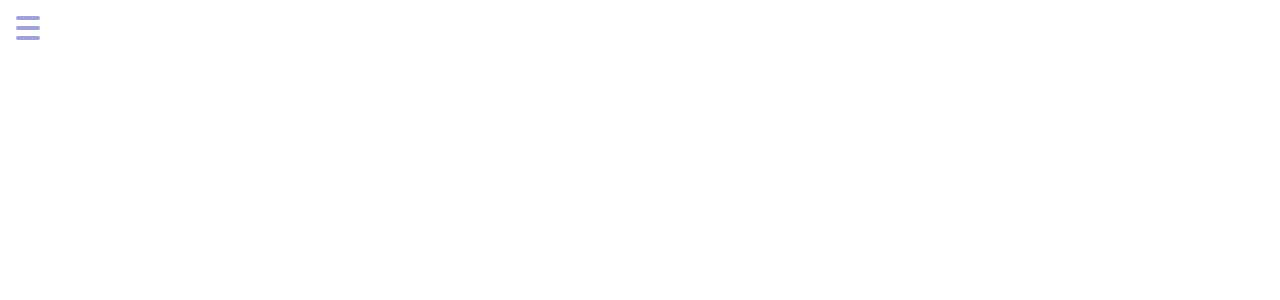
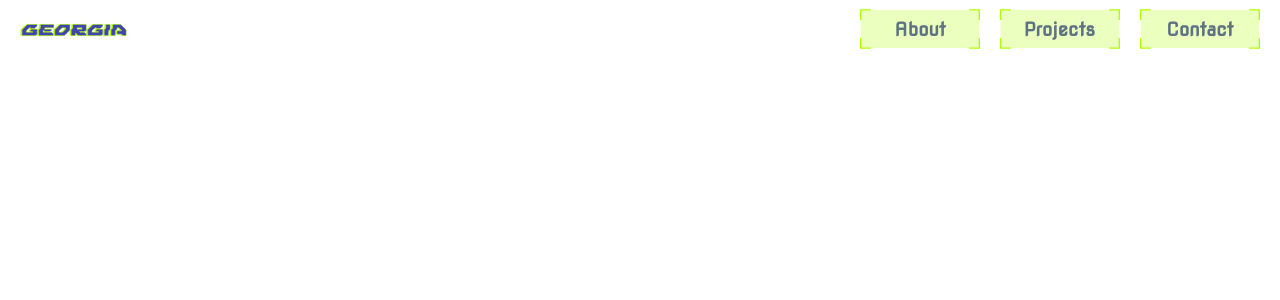
Before and after one commit to gheorghiciucgeorgia/gheorghiciucgeorgia.github.io, a React (Vite) app in the folder portfolio/: page / in a window 1280 px wide. Shown: the top 300 px of the page. Built offline with nearby package versions, Linux system fonts and the light colour scheme; some icons are missing.

Commit message:
navbar stylization

```diff
--- a/portfolio/src/components/Header/Header.css
+++ b/portfolio/src/components/Header/Header.css
@@ -9,3 +9,25 @@ li .cybg {
     top: 416px;
     left: -120px;
 }
+
+/* Navbar Styles */
+.nav-links a {
+    margin-right: 71.1px;
+    font-family: var(--heading-font);
+    font-size: 14pt;
+    font-weight: 600;
+    color: var(--secondary-color);
+}
+
+.nav-links a:last-child {
+    margin-right: 26.5px;
+}
+
+.nav-links a:first-child {
+    margin-right: 78px;
+}
+
+.about {
+    display: inline-block;
+    line-height: 50px;
+}
--- a/portfolio/src/components/Header/Header.tsx
+++ b/portfolio/src/components/Header/Header.tsx
@@ -1,10 +1,10 @@
-import MobileMenu from './MobileMenu.tsx'
+// import MobileMenu from './MobileMenu.tsx'
 import Navbar from './Navbar.tsx'
 
 const Header  = () =>{
 return(
 <>
-  <MobileMenu />
+  {/* <MobileMenu /> Will uncomment when needed */}
   <Navbar />
 </>
 )};
--- a/portfolio/src/components/Header/MobileMenu.tsx
+++ b/portfolio/src/components/Header/MobileMenu.tsx
@@ -5,7 +5,7 @@ import "./Header.css";
 
 gsap.registerPlugin(useGSAP);
 
-const Navbar: React.FC = () => {
+const MobileMenu: React.FC = () => {
   const [isOpen, setIsOpen] = useState(false);
   const menuRef = useRef<HTMLDivElement>(null);
   const burgerTop = useRef<HTMLDivElement>(null);
@@ -22,9 +22,9 @@ const Navbar: React.FC = () => {
   useGSAP(
     () => {
       const tl = gsap.timeline({ defaults: { ease: "power3.inOut" } });
-      tl.set(panel1Ref.current, { x: "-162%", y:"13%", rotate: 46, opacity: 0});
-      tl.set(panel2Ref.current, { x: "162%", y: "-68%", rotate:46, opacity: 0, scale:1.05 });
-       tl.set(panel3Ref.current, { x: "-91%", y: "101%", rotate:46, opacity: 0 });
+      tl.set(panel1Ref.current, { x: "-162%", y: "13%", rotate: 46, opacity: 0 });
+      tl.set(panel2Ref.current, { x: "162%", y: "-68%", rotate: 46, opacity: 0, scale: 1.05 });
+      tl.set(panel3Ref.current, { x: "-91%", y: "101%", rotate: 46, opacity: 0 });
 
       if (isOpen) {
         // Animate burger to X
@@ -33,16 +33,16 @@ const Navbar: React.FC = () => {
         tl.to(burgerBottom.current, { rotate: -45, y: -9, duration: 0.3 }, 0);
 
         // Pannels animation comming in diagonals
-        tl.fromTo(panel1Ref.current, { x: "-162%", y:"13%", opacity:1  }, { x: "-62%", y: "-32%", opacity: 1, duration: 0.7 },0);
-        tl.fromTo(panel2Ref.current, { x: "162%", y: "-68%", opacity: 1 }, { x: "8%", y: "3%", opacity: 1, duration: 0.7 },"-=0.6");
-        tl.fromTo(panel3Ref.current, { x: "-91%", y: "101%", opacity: 1 }, { x:"27%", y: "61%", opacity: 1, duration: 0.7 },"-=0.5");
+        tl.fromTo(panel1Ref.current, { x: "-162%", y: "13%", opacity: 1 }, { x: "-62%", y: "-32%", opacity: 1, duration: 0.7 }, 0);
+        tl.fromTo(panel2Ref.current, { x: "162%", y: "-68%", opacity: 1 }, { x: "8%", y: "3%", opacity: 1, duration: 0.7 }, "-=0.6");
+        tl.fromTo(panel3Ref.current, { x: "-91%", y: "101%", opacity: 1 }, { x: "27%", y: "61%", opacity: 1, duration: 0.7 }, "-=0.5");
 
         // Menu appears
-        tl.to(menuRef.current, { display:"block",  opacity: 1, duration: 0.3  }, "-=0.3");
+        tl.to(menuRef.current, { display: "block", opacity: 1, duration: 0.3 }, "-=0.3");
 
         // Line and barcode animations
-        tl.fromTo(line.current,{ height:"0%" }, { height:"500px", duration:1 }, "-=0.2");
-        tl.fromTo(barCode.current,{ opacity:0 }, { opacity:1 }, "-=0.2");
+        tl.fromTo(line.current, { height: "0%" }, { height: "500px", duration: 1 }, "-=0.2");
+        tl.fromTo(barCode.current, { opacity: 0 }, { opacity: 1 }, "-=0.2");
 
       } else {
         // From x to burger menu
@@ -53,14 +53,14 @@ const Navbar: React.FC = () => {
         // Pannels animations going out
         tl.to(panel3Ref.current, { x: "-91%", y: "101%", duration: 0.5 }, 0);
         tl.to(panel2Ref.current, { x: "162%", y: "-68%", duration: 0.5 }, "-=0.4");
-        tl.to(panel1Ref.current, { x: "-162%", y:"13%", duration:0.5 }, "-=0.4");
+        tl.to(panel1Ref.current, { x: "-162%", y: "13%", duration: 0.5 }, "-=0.4");
         tl.to([panel1Ref.current, panel2Ref.current, panel3Ref.current], { opacity: 0, duration: 0.1 }, "-=0.1");
 
         // Menu dissapears
-        tl.to(menuRef.current, {display:"none",  opacity: 0, duration: 0 }, "-=0.7");
+        tl.to(menuRef.current, { display: "none", opacity: 0, duration: 0 }, "-=0.7");
       }
     },
-    { dependencies: [isOpen]}
+    { dependencies: [isOpen] }
 
   );
 
@@ -77,7 +77,7 @@ const Navbar: React.FC = () => {
         </div>
       </div>
 
-    {/* Background Panels */}
+      {/* Background Panels */}
       <div className="w-[356px] h-[757px] overflow-hidden fixed inset-0 pointer-events-none bgk-panels">
         <div ref={panel1Ref} className="absolute inset-0 h-[757px] bg-[var(--secondary-color)]"></div>
         <div ref={panel2Ref} className="absolute inset-0 h-[757px] bg-[var(--secondary-color)]"></div>
@@ -88,17 +88,17 @@ const Navbar: React.FC = () => {
       <div ref={menuRef} className="text-[20pt] fixed top-[50px] left-[25px] w-[356px] h-[757px] bg-none text-white p-8 hidden menuRef">
         <div className="flex flex-col">
           <div ref={line} className="w-[5px] h-[500px] top-[-50px] left-[-3px] bg-[#AEFF00] absolute"></div>
-          <i ref={barCode} className="cybg-barcode cybg text-[150pt] absolute rotate-270 top-[450px] left-[-94px]" style={{color: "var(--accent-color)"}}></i>
+          <i ref={barCode} className="cybg-barcode cybg text-[150pt] absolute rotate-270 top-[450px] left-[-94px]" style={{ color: "var(--accent-color)" }}></i>
         </div>
         <ul className="space-y-2">
           <li ><i className="cybg-star-08 cybg mr-[10px]"></i>About</li>
-          <li ><i className="cybg-ellipse cybg mr-[10px]"></i>Work</li>
+          <li ><i className="cybg-ellipse cybg mr-[10px]"></i>Projects</li>
           <li ><i className="cybg-star-09 cybg mr-[10px]"></i>Contact</li>
         </ul>
       </div>
 
-      </>
+    </>
   );
 };
 
-export default Navbar;
+export default MobileMenu;
--- a/portfolio/src/components/Header/Navbar.tsx
+++ b/portfolio/src/components/Header/Navbar.tsx
@@ -1,4 +1,64 @@
-const Navbar = () =>{return(
-    <></>
-)};
+// import React, { useState, useRef } from "react";
+// import { gsap } from "gsap";
+// import { useGSAP } from "@gsap/react";
+import "./Header.css";
+
+type SvgButtonProps = React.SVGProps<SVGSVGElement> & {
+    className?: string;
+};
+
+const SvgButton: React.FC<SvgButtonProps> = ({ className, ...props }) => (
+    <svg
+        version="1.1"
+        id="Layer_1"
+        xmlns="http://www.w3.org/2000/svg"
+        xmlnsXlink="http://www.w3.org/1999/xlink"
+        x="0px"
+        y="0px"
+        viewBox="0 0 2000 2000"
+        xmlSpace="preserve"
+        className={className}
+        {...props}
+    >
+        <rect
+            x="10.9"
+            y="682.2"
+            width="1978.2"
+            height="635.6"
+            style={{ opacity: 0.25, fill: "#AEFF00" }}
+        />
+        <polygon
+            points="21.8,850.4 0,850.4 0,671.3 179.1,671.3 179.1,693.1 21.8,693.1"
+            style={{ fill: "#AEFF00" }}
+        />
+        <polygon
+            points="179.1,1328.7 0,1328.7 0,1149.6 21.8,1149.6 21.8,1306.9 179.1,1306.9"
+            style={{ fill: "#AEFF00" }}
+        />
+        <polygon
+            points="2000,1328.7 1820.9,1328.7 1820.9,1306.9 1978.2,1306.9 1978.2,1149.6 2000,1149.6"
+            style={{ fill: "#AEFF00" }}
+        />
+        <polygon
+            points="2000,850.4 1978.2,850.4 1978.2,693.1 1820.9,693.1 1820.9,671.3 2000,671.3"
+            style={{ fill: "#AEFF00" }}
+        />
+    </svg>
+);
+
+const Navbar = () => {
+    return (
+        <>
+            <div className="flex flex-row items-center align-center justify-between mx-[20px] navbar">
+                <div className="w-[110px] h-[60px] bg-[url('/assets/logo/light-logo.svg')] bg-contain bg-no-repeat">
+                </div>
+                <div className="nav-links">
+                    <a className="about" href="#About"><SvgButton className="absolute w-[120px] top-[-31.5px] right-[300px]"></SvgButton><span>About</span></a>
+                    <a className="projects" href="#Projects"><SvgButton className="absolute w-[120px] top-[-31.5px] right-[160px]"></SvgButton>Projects</a>
+                    <a className="contact" href="#Contact"><SvgButton className="absolute w-[120px] top-[-31.5px] right-[20px]" ></SvgButton>Contact</a>
+                </div>
+            </div>
+        </>
+    )
+};
 export default Navbar;
```
